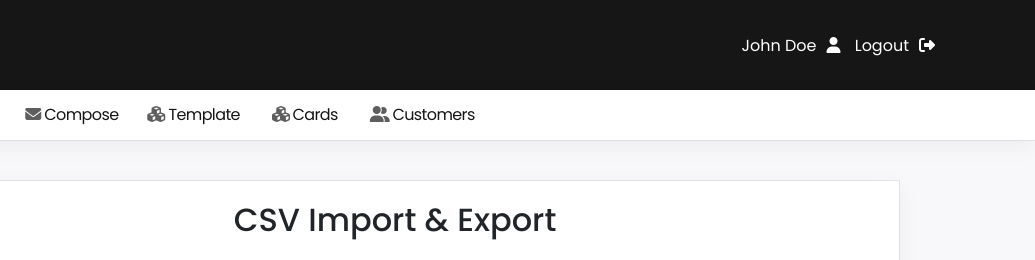
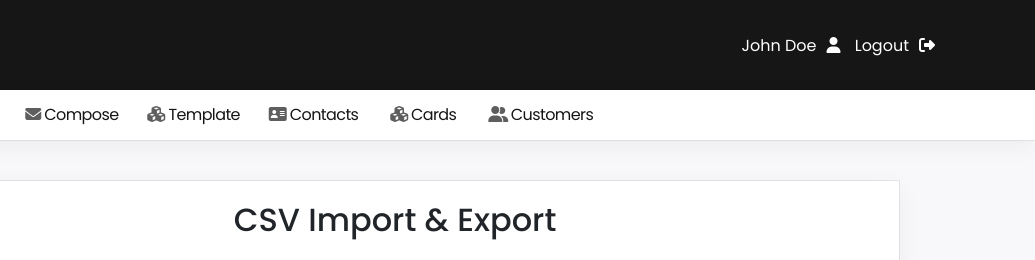
Before and after one commit to d3vchrix/FrontEndBulkMailer, a plain HTML site: page Contacts.html in a window 1280 px wide. Shown: the top 260 px of the page, 245-1280 px from the left. Drawn offline with nearby package versions, Linux system fonts and the light colour scheme.

Commit message:
Update Contacts.html

```diff
--- a/Contacts.html
+++ b/Contacts.html
@@ -46,6 +46,12 @@
                             <a class="nav-link" asp-area="" asp-controller="Compose" asp-action="Index"
                                 href="Template.html">
                                 <span><i class="fa-solid fa-cubes"></i> Template</span>
+                            </a>
+                        </li>
+                        <li>
+                            <a class="nav-link" asp-area="" asp-controller="Compose" asp-action="Index"
+                                href="Contacts.html">
+                                <span><i class="fa-solid fa-address-card"></i> Contacts</span>
                             </a>
                         </li>
 
```
